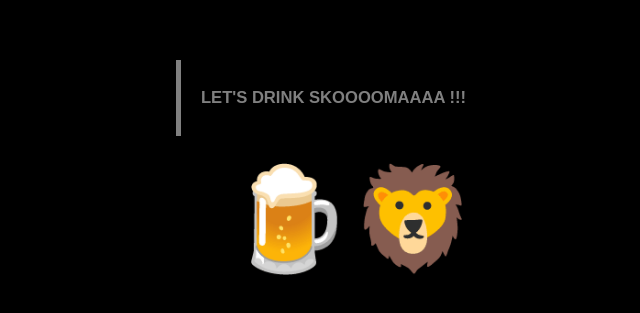
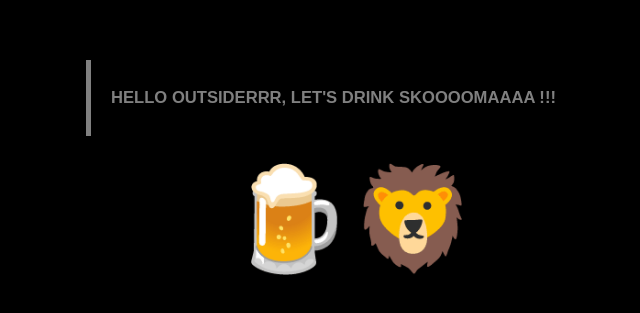
Before and after one commit to jrbublitz/nextjs, a Next.js app: page /SkomaTime in a window 1280 px wide. Shown: the part 241-554 px from the top of the page, without its empty margins (289-929 px from the left). Built offline with nearby package versions, Linux system fonts and the light colour scheme.

Commit message:
starting_story

```diff
--- a/pages/SkomaTime.js
+++ b/pages/SkomaTime.js
@@ -6,7 +6,7 @@ const skommaTime = () => {
 
       <main className={styles.main}>
         <blockquote className={styles.blockquote}>
-          <h5>LET'S DRINK SKOOOOMAAAA !!!</h5>
+          <h5>HELLO OUTSIDERRR, LET'S DRINK SKOOOOMAAAA !!!</h5>
         </blockquote>
         <a className={styles.emoji}>🍺🦁</a>
       </main>
```
